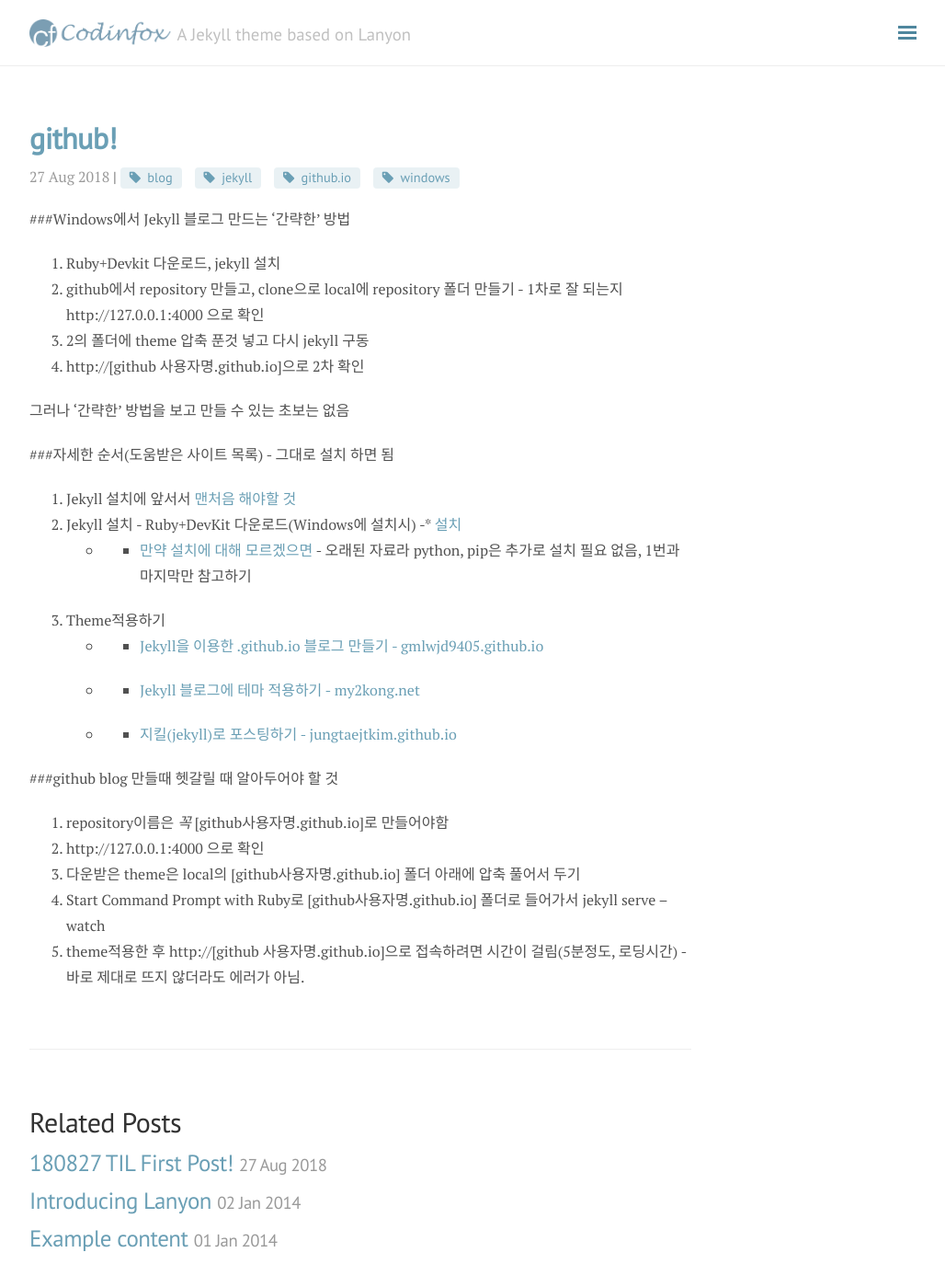
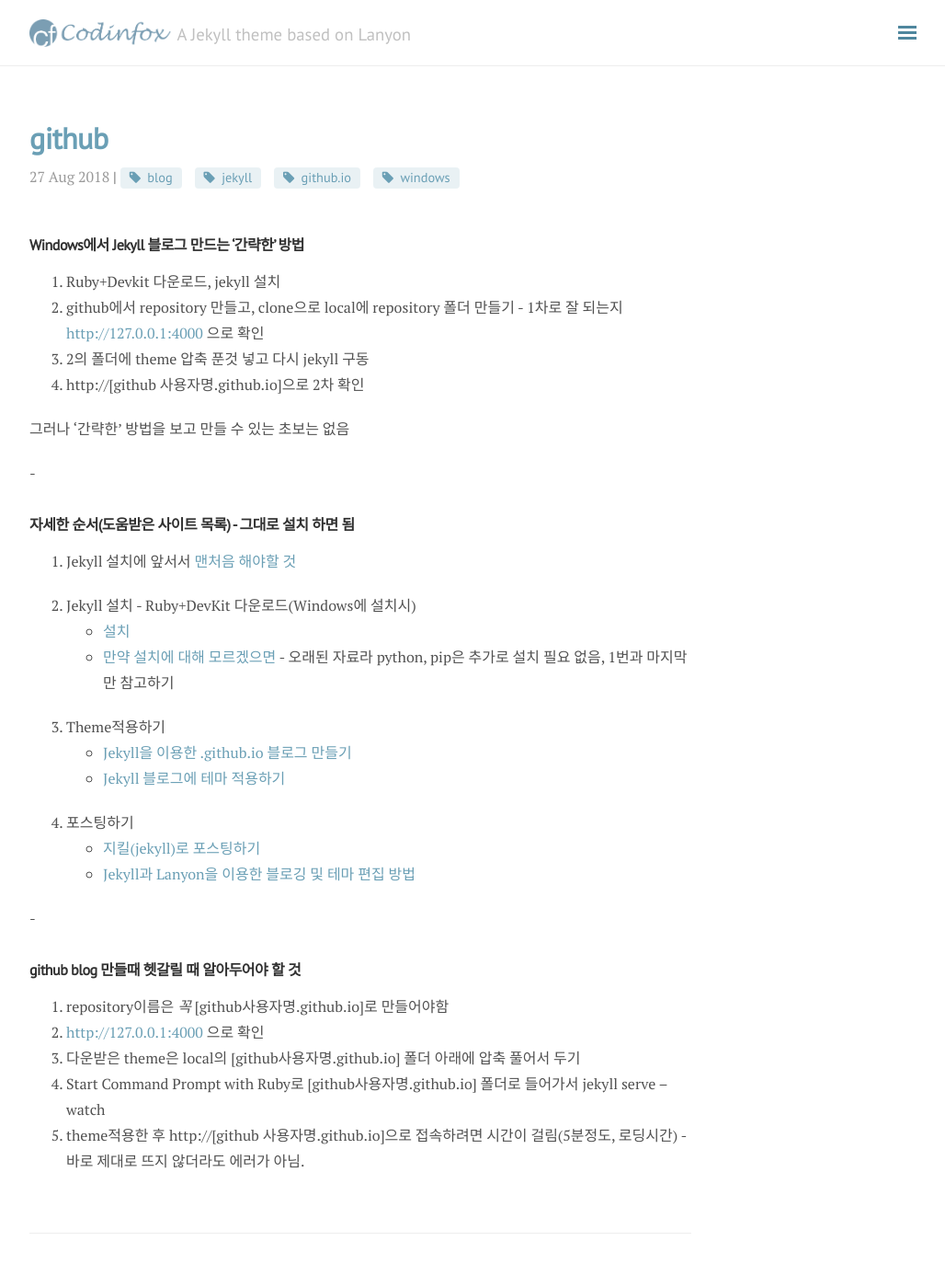
Before and after one commit to lee1707/lee1707.github.io, a Jekyll site: the page built from _posts/2018-08-27-Windows에서 Jekyll 블로그 만들기.md, in a window 1280 px wide and 1400 px high. Shown: the whole window at 92% size, without its empty margins (248-1276 px from the left). Built offline with Jekyll 4.4.1, drawn with Linux system fonts in a browser that asks for light colours; nearby versions of some CDN libraries; comment, search, counter and statistics services are not loaded.

```diff
--- a/_posts/2018-08-27-Windows에서 Jekyll 블로그 만들기.md
+++ b/_posts/2018-08-27-Windows에서 Jekyll 블로그 만들기.md
@@ -1,36 +1,44 @@
 ---
 layout: post
-title: github!
+title: github
 category: Windows에서 Jekyll 블로그 만들기
 tags: [blog, jekyll, github.io, windows]
 ---
 
-###Windows에서 Jekyll 블로그 만드는 '간략한' 방법
+### Windows에서 Jekyll 블로그 만드는 '간략한' 방법
 1. Ruby+Devkit 다운로드, jekyll 설치
-2. github에서 repository 만들고, clone으로 local에 repository 폴더 만들기 - 1차로 잘 되는지 http://127.0.0.1:4000 으로 확인
+2. github에서 repository 만들고, clone으로 local에 repository 폴더 만들기 - 1차로 잘 되는지 [http://127.0.0.1:4000](http://127.0.0.1:4000) 으로 확인
 3. 2의 폴더에 theme 압축 푼것 넣고 다시 jekyll 구동
 4. http://[github 사용자명.github.io]으로 2차 확인
 
 그러나 '간략한' 방법을 보고 만들 수 있는 초보는 없음
 
 
+-
 
-###자세한 순서(도움받은 사이트 목록) - 그대로 설치 하면 됨
+
+### 자세한 순서(도움받은 사이트 목록) - 그대로 설치 하면 됨
 1. Jekyll 설치에 앞서서
 [맨처음 해야할 것](https://pages.github.com/)
+
 2. Jekyll 설치 - Ruby+DevKit 다운로드(Windows에 설치시)
--* [설치]( https://blog.psangwoo.com/coding/2017/04/02/install-jekyll-on-windows.html)
-- * [만약 설치에 대해 모르겠으면](http://tech.whatap.io/2015/09/11/install-jekyll-on-windows/) - 오래된 자료라 python, pip은 추가로 설치 필요 없음, 1번과 마지막만 참고하기
+- [설치]( https://blog.psangwoo.com/coding/2017/04/02/install-jekyll-on-windows.html)
+-  [만약 설치에 대해 모르겠으면](http://tech.whatap.io/2015/09/11/install-jekyll-on-windows/) - 오래된 자료라 python, pip은 추가로 설치 필요 없음, 1번과 마지막만 참고하기
+
 3. Theme적용하기
-- * [Jekyll을 이용한 .github.io 블로그 만들기 - gmlwjd9405.github.io](https://gmlwjd9405.github.io/2017/10/06/Jekyll-github.io-blog-3.html)
-- * [Jekyll 블로그에 테마 적용하기 - my2kong.net](http://my2kong.net/2016/07/07/jekyll-blogging-theme/)
-- * [지킬(jekyll)로 포스팅하기 - jungtaejtkim.github.io](https://jungtaejtkim.github.io/dev/2017/05/02/posting/)
+-  [Jekyll을 이용한 .github.io 블로그 만들기](https://gmlwjd9405.github.io/2017/10/06/Jekyll-github.io-blog-3.html)
+-  [Jekyll 블로그에 테마 적용하기](http://my2kong.net/2016/07/07/jekyll-blogging-theme/)
+
+4. 포스팅하기
+- [지킬(jekyll)로 포스팅하기](https://jungtaejtkim.github.io/dev/2017/05/02/posting/)
+- [Jekyll과 Lanyon을 이용한 블로깅 및 테마 편집 방법](https://minyoungjung.github.io/%ED%99%98%EA%B2%BD%EC%84%A4%EC%A0%95/%EB%B8%94%EB%A1%9C%EA%B7%B8/2017/05/31/lanyon-theme-customize/)
+
+-
 
 
-
-###github blog 만들때 헷갈릴 때 알아두어야 할 것
+### github blog 만들때 헷갈릴 때 알아두어야 할 것
 1. repository이름은 *꼭* [github사용자명.github.io]로 만들어야함
-2. http://127.0.0.1:4000 으로 확인
+2. [http://127.0.0.1:4000](http://127.0.0.1:4000) 으로 확인
 3. 다운받은 theme은 local의 [github사용자명.github.io] 폴더 아래에 압축 풀어서 두기
 4. Start Command Prompt with Ruby로 [github사용자명.github.io] 폴더로 들어가서 jekyll serve --watch
 5. theme적용한 후 http://[github 사용자명.github.io]으로 접속하려면 시간이 걸림(5분정도, 로딩시간) - 바로 제대로 뜨지 않더라도 에러가 아님.
```
Also changed, not shown: _posts/2018-08-27-first-post.md (+8 -8 lines), codinfox-lanyon-dev/_config.yml (added, +62 -0 lines).
